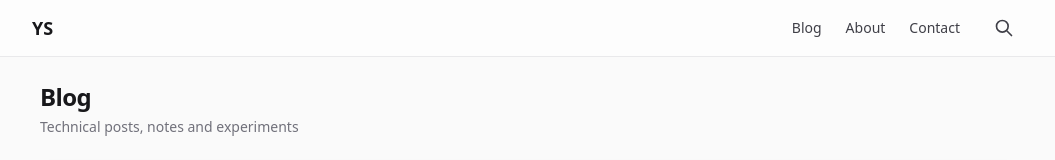
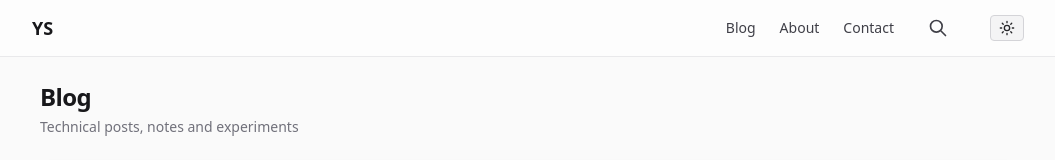
Before and after one commit to yadneshSalvi/yadnesh-personal-blog, a Next.js app: page /blog in a window 1280 px wide. Shown: the top 160 px of the page, without its empty margins (112-1167 px from the left). Built offline with nearby package versions, Linux system fonts and the light colour scheme.

Commit message:
fix theme toggle

```diff
--- a/public/search-index.json
+++ b/public/search-index.json
@@ -13,6 +13,6 @@
       "url": "/blog/getting-started"
     }
   ],
-  "lastUpdated": "2025-08-15T19:01:06.195Z",
+  "lastUpdated": "2025-08-16T09:55:30.388Z",
   "version": "1.0.0"
 }
--- a/src/app/globals.css
+++ b/src/app/globals.css
@@ -1,3 +1,6 @@
+/* Use class-based dark mode in Tailwind v4 (define BEFORE importing Tailwind) */
+@custom-variant dark (&:where(.dark &));
+
 @import "tailwindcss";
 @plugin "@tailwindcss/typography";
 
@@ -7,7 +10,7 @@ html, body {
   color: rgb(24 24 27); /* zinc-900 */
 }
 
-.dark html, .dark body {
+html.dark, html.dark body {
   background-color: rgb(9 9 11); /* zinc-950 */
   color: rgb(244 244 245); /* zinc-100 */
 }
--- a/src/components/Header.tsx
+++ b/src/components/Header.tsx
@@ -6,7 +6,7 @@ import { useEffect, useState } from "react";
 import SearchBar from "./SearchBar";
 
 export default function Header() {
-  const { theme, resolvedTheme } = useTheme();
+  const { theme, resolvedTheme, setTheme } = useTheme();
   const [mounted, setMounted] = useState(false);
   const [mobileMenuOpen, setMobileMenuOpen] = useState(false);
 
@@ -42,14 +42,60 @@ export default function Header() {
           {/* Search Bar */}
           <SearchBar />
 
-          {/* <button
+          <button
             type="button"
             aria-label="Toggle theme"
             className="ml-2 rounded border border-zinc-300 bg-zinc-100 px-2 py-1 text-xs text-zinc-800 hover:bg-zinc-200 dark:border-zinc-800 dark:bg-zinc-900 dark:text-zinc-200 dark:hover:bg-zinc-800"
             onClick={() => setTheme(isDark ? "light" : "dark")}
           >
-            {mounted ? (isDark ? "Dark" : "Light") : "Theme"}
-          </button> */}
+            {mounted ? (
+            isDark ? (
+              <svg
+                xmlns="http://www.w3.org/2000/svg"
+                viewBox="0 0 24 24"
+                fill="none"
+                stroke="currentColor"
+                strokeWidth="2"
+                strokeLinecap="round"
+                strokeLinejoin="round"
+                className="w-4 h-4"
+                aria-hidden="true"
+              >
+                <path d="M21 12.79A9 9 0 1 1 11.21 3 7 7 0 0 0 21 12.79z" />
+              </svg>
+            ) : (
+              <svg
+                xmlns="http://www.w3.org/2000/svg"
+                viewBox="0 0 24 24"
+                fill="none"
+                stroke="currentColor"
+                strokeWidth="2"
+                strokeLinecap="round"
+                strokeLinejoin="round"
+                className="w-4 h-4"
+                aria-hidden="true"
+              >
+                <circle cx="12" cy="12" r="4" />
+                <path d="M12 2v2M12 20v2M4.93 4.93l1.41 1.41M17.66 17.66l1.41 1.41M2 12h2M20 12h2M4.93 19.07l1.41-1.41M17.66 6.34l1.41-1.41" />
+              </svg>
+            )
+          ) : (
+            <svg
+              xmlns="http://www.w3.org/2000/svg"
+              viewBox="0 0 24 24"
+              fill="none"
+              stroke="currentColor"
+              strokeWidth="2"
+              strokeLinecap="round"
+              strokeLinejoin="round"
+              className="w-4 h-4"
+              aria-hidden="true"
+            >
+              <circle cx="12" cy="12" r="4" />
+              <path d="M12 2v2M12 20v2M4.93 4.93l1.41 1.41M17.66 17.66l1.41 1.41M2 12h2M20 12h2M4.93 19.07l1.41-1.41M17.66 6.34l1.41-1.41" />
+            </svg>
+          )}
+          </button>
         </div>
 
         {/* Mobile Search and Menu */}
--- /dev/null
+++ b/tailwind.config.js
@@ -0,0 +1,7 @@
+/** @type {import('tailwindcss').Config} */
+const config = {
+	// Force class-based dark mode so it follows next-themes `.dark` on <html>
+	darkMode: 'class',
+};
+
+export default config;
--- /dev/null
+++ b/tailwind.config.ts
@@ -0,0 +1,8 @@
+import type { Config } from "tailwindcss";
+
+const config: Config = {
+	// Ensure dark: variants use the .dark class instead of media queries
+	darkMode: "class",
+};
+
+export default config;
```
